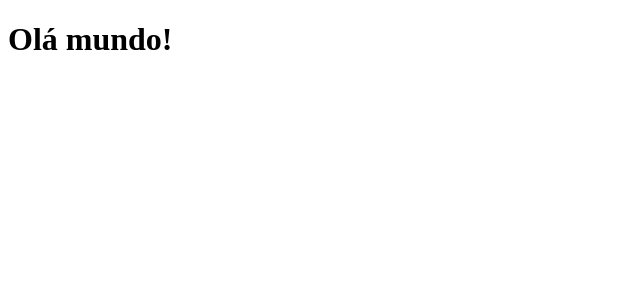
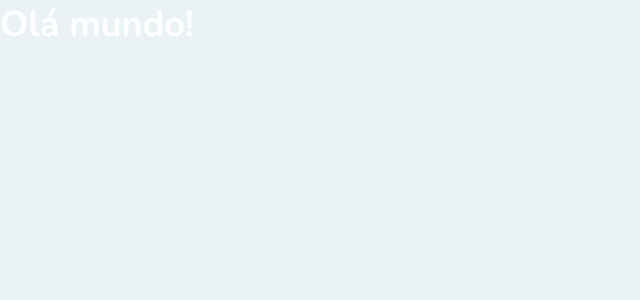
Before and after one commit to dyegosoriano/Happy, a React (Create React App) app in the folder web/: page / in a window 1280 px wide. Shown: the top 300 px of the page, without its empty margins (0-640 px from the left). Built offline with nearby package versions, Linux system fonts and the light colour scheme; the HTML template or start-up script is replaced by a standard one.

Commit message:
habilitando estilo global

```diff
--- a/web/src/App.tsx
+++ b/web/src/App.tsx
@@ -1,7 +1,12 @@
-import React from 'react';
+import React from 'react'
 
-function App() {
-  return <h1>Olá mundo!</h1>;
+import GlobalStyle from './styles/global'
+
+export default function App() {
+  return (
+    <>
+      <h1>Olá mundo!</h1>
+      <GlobalStyle />
+    </>
+  )
 }
-
-export default App;
```
